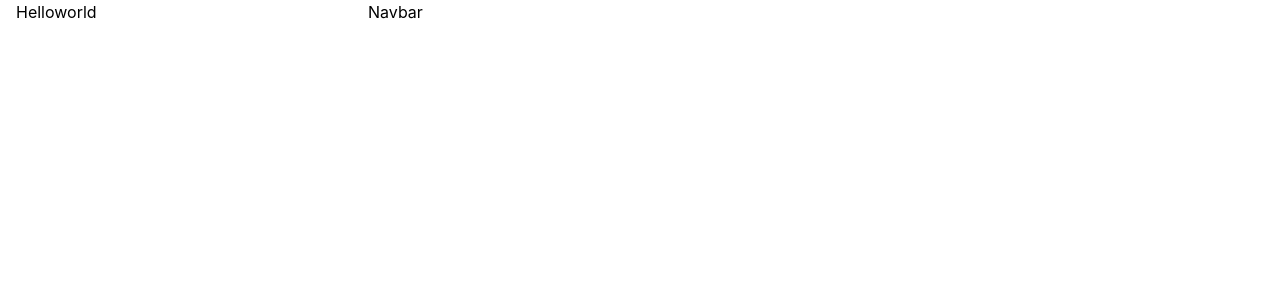
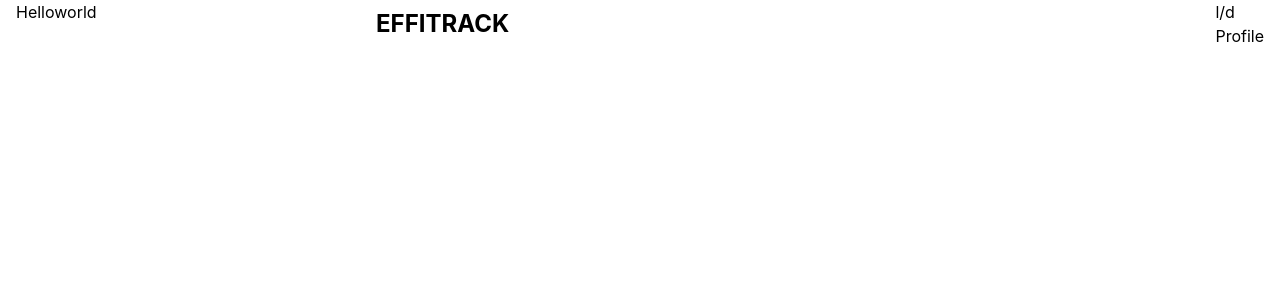
Before and after one commit to NithinKumar121/EffiTrack, a React (Create React App) app: page / in a window 1280 px wide. Shown: the top 300 px of the page. Built offline with nearby package versions, Linux system fonts and the light colour scheme.

Commit message:
added profile

```diff
--- a/src/components/Navbar.js
+++ b/src/components/Navbar.js
@@ -1,9 +1,16 @@
 import React from 'react'
+import Profile from './Profile'
 
 const Navbar = () => {
   return (
-    <div>
-        Navbar
+    <div className='flex justify-between items-center'>
+        <div className='p-2 text-2xl font-bold'>
+            EFFITRACK
+        </div>
+        <div>
+            <div>l/d</div>
+            <Profile/>
+        </div>
     </div>
   )
 }
--- /dev/null
+++ b/src/components/Profile.js
@@ -0,0 +1,9 @@
+import React from 'react'
+
+const Profile = () => {
+  return (
+    <div>Profile</div>
+  )
+}
+
+export default Profile
--- a/src/index.css
+++ b/src/index.css
@@ -20,4 +20,5 @@
   display: grid;
   grid-template-columns: 22rem auto;
   padding: 0 1rem;
+  height: 100vh;
 }
```
